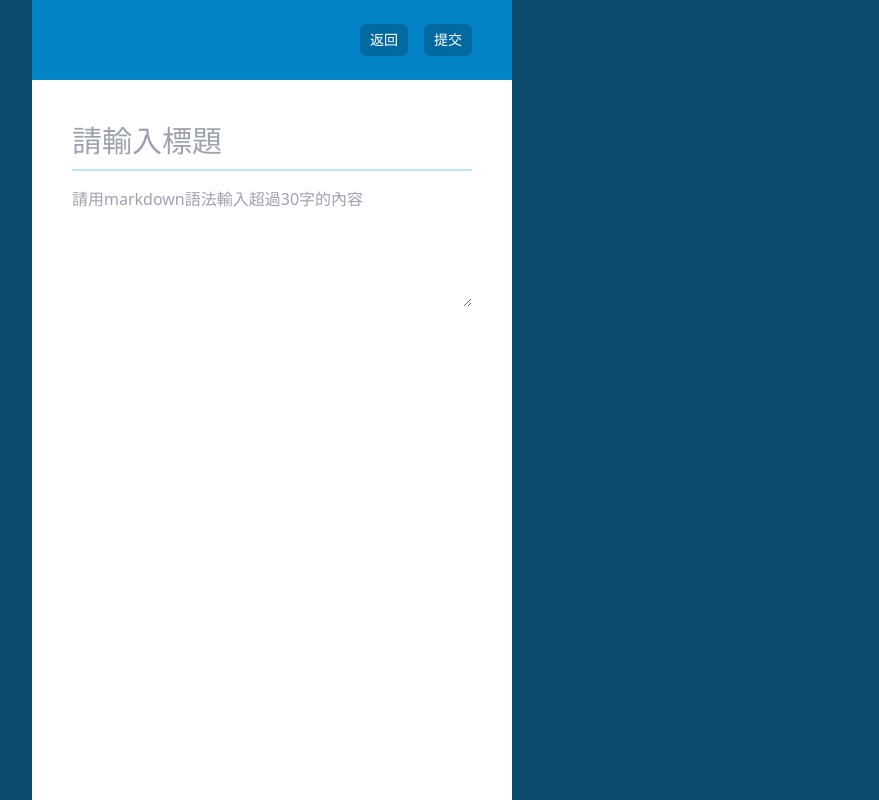
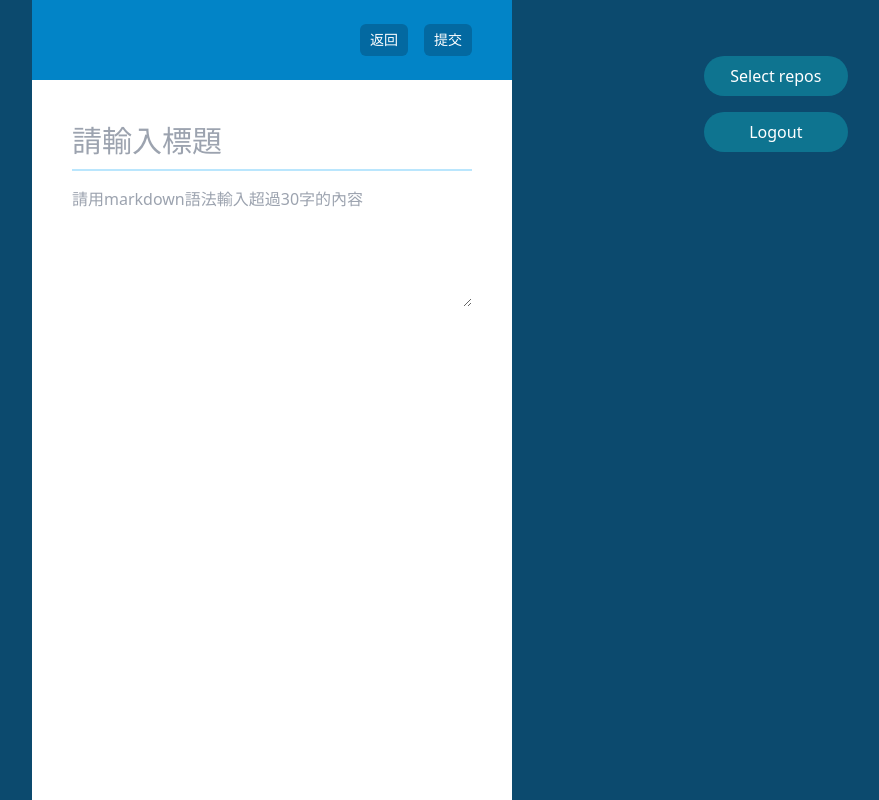
Before and after one commit to yun-chiao/github-issue-manager, a React (Create React App) app in the folder my-app/: page /create in a window 1280 px wide. Shown: the whole page, without its empty margins (368-1247 px from the left). Built offline with nearby package versions, Linux system fonts and the light colour scheme; no server answers.

Commit message:
Feature: users can back to select repo and logour.

```diff
--- a/my-app/src/App.tsx
+++ b/my-app/src/App.tsx
@@ -6,6 +6,7 @@ import { Provider } from "react-redux";
 import { BrowserRouter as Router, Route, Routes } from "react-router-dom";
 import { toast, ToastContainer } from "react-toastify";
 
+import Logout from "./component/Logout";
 import ErrorFallback from "./pages/ErrorFallback";
 import Issues from "./pages/Issues";
 import Login from "./pages/Login";
@@ -21,6 +22,7 @@ function App(): JSX.Element {
       <ToastContainer autoClose={2000} position={toast.POSITION.BOTTOM_RIGHT} />
       <Provider store={store}>
         <Router>
+          <Logout></Logout>
           <Routes>
             <Route path="/" element={<Login />} />
             <Route path="/issues" element={<Issues />} />
--- /dev/null
+++ b/my-app/src/component/Logout.tsx
@@ -0,0 +1,42 @@
+import "@szhsin/react-menu/dist/transitions/slide.css"
+
+import React from "react";
+import { useCookies } from "react-cookie";
+import { useLocation, useNavigate } from "react-router-dom";
+
+/// The component to display Filter which can controll filter condition for fetching issues.
+function Logout(): JSX.Element {
+    const navigate = useNavigate();
+    const { pathname } = useLocation();
+    const [cookies, setCookie, removeCookie] = useCookies(["token", "owner", "repo", "username"]);
+
+    // If the path is '/' or 'select', don't display this component.
+    if (pathname === "/" || pathname === "/select") {
+        return null;
+    }
+
+    const toSelectRepo = () => {
+        navigate("/select");
+    }
+
+    const logout = () => {
+        for (const cookieName in cookies) {
+            try {
+                removeCookie(cookieName as "token" | "owner" | "repo" | "username");
+            } catch (error) {
+                console.error(`Failed to remove cookie "${cookieName}": ${error}`);
+            }
+        }
+
+        navigate("/");
+    }
+
+    return (
+        <div className="w-30 h-30 fixed top-12 right-16 hidden text-white lg:block">
+            <button className="my-2 h-10 w-full rounded-3xl bg-cyan-700" onClick={toSelectRepo}>Select repos</button>
+            <button className="my-2 h-10 w-full rounded-3xl bg-cyan-700" onClick={logout}>Logout</button>
+        </div>
+    );
+}
+
+export default Logout;
```
